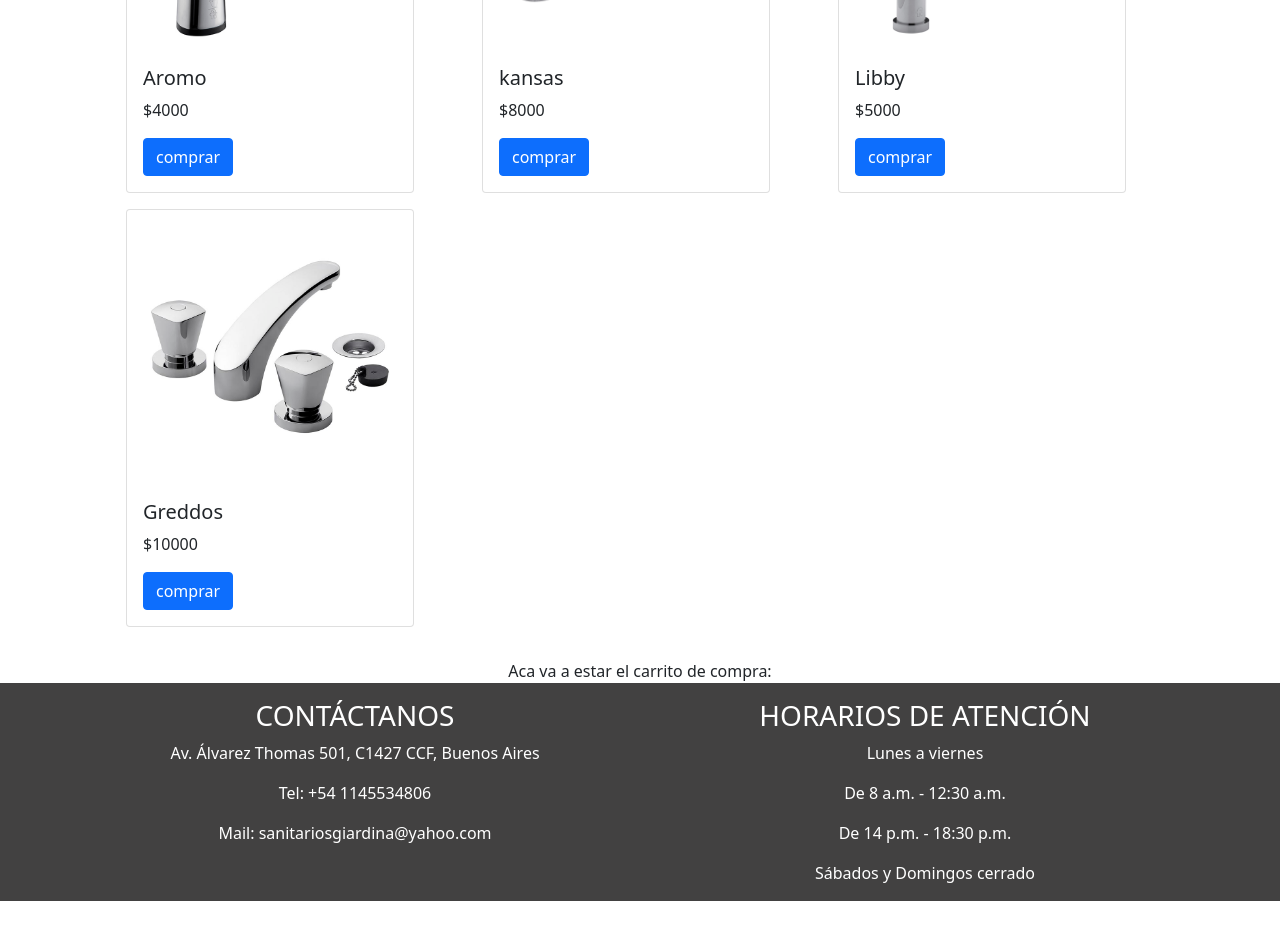
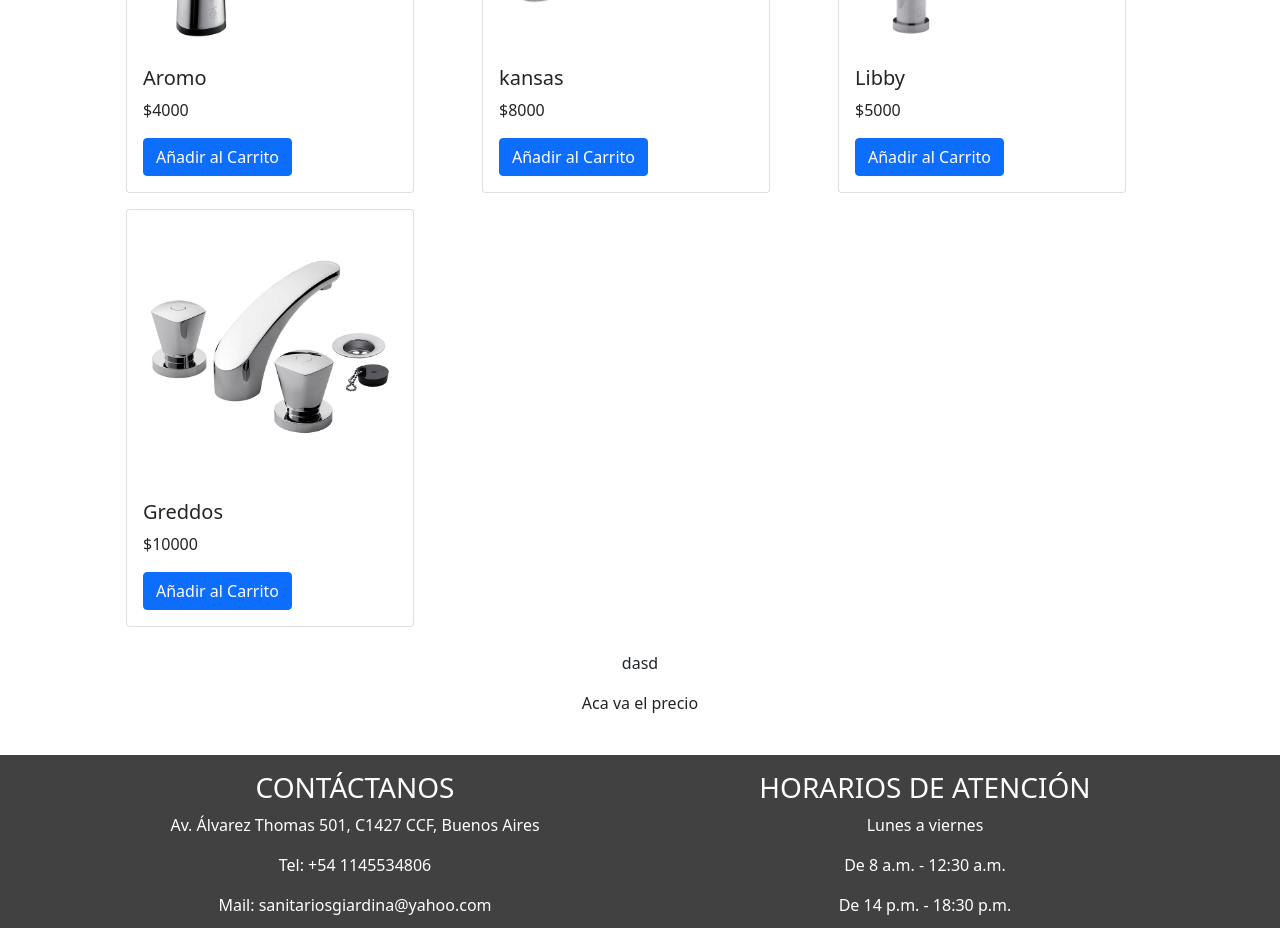
Before and after one commit to iPizza507/SanitariosG, a React (Create React App) app: page /griferia in a window 1280 px wide. Shown: the part 760-1688 px from the top of the page. Before the commit the page ends 1661 px from the top, so only its background shows below. Built offline with nearby package versions, Linux system fonts and the light colour scheme.

Commit message:
Tratando de enviar info por una funcion a otro componente

```diff
--- a/src/App.js
+++ b/src/App.js
@@ -1,9 +1,10 @@
 import { BrowserRouter as Router, Routes, Route } from "react-router-dom";
 
+//header y footer
 import NavBar2 from "./Components/navegacion/NavBar2";
 import Footer from "./Components/Footer/Footer";
-import CarritoDeCompra from "./Components/Carrito/CarritoDeCompra";
 
+//pages
 import Home from "./Components/paginas/Home";
 import Griferia from "./Components/paginas/Griferia";
 import BombasDeAgua from "./Components/paginas/BombasDeAgua";
@@ -32,7 +33,6 @@ function App() {
           <Route path="/registrarse" element={<Register />}></Route>
         </Routes>
       </Router>
-      <CarritoDeCompra />
       <Footer />
     </>
   );
--- a/src/Components/Carrito/CarritoDeCompra.js
+++ b/src/Components/Carrito/CarritoDeCompra.js
@@ -1,9 +1,15 @@
-import React from "react";
+import React, { useState } from "react";
 
-export default function CarritoDeCompra() {
+export default function CarritoDeCompra(props) {
+  const [first, setfirst] = useState(0);
+
   return (
     <div className="container text-center">
-      Aca va a estar el carrito de compra:
+      <div className="mb-3" key={"id"}>
+        <p>{first ? first : ""}</p>
+        <p>dasd</p>
+        <p>Aca va el precio</p>
+      </div>
     </div>
   );
 }
--- a/src/Components/ItemCarta/ItemCarta.js
+++ b/src/Components/ItemCarta/ItemCarta.js
@@ -1,8 +1,13 @@
 import React from "react";
+import CarritoDeCompra from "../Carrito/CarritoDeCompra";
 
 export default function ItemCarta(props) {
   const { datos } = props;
-  console.log(props);
+
+  const sendInfo = (info) => {
+    return <CarritoDeCompra data={info}></CarritoDeCompra>;
+  };
+
   return (
     <div className="col m-2">
       <div className="card">
@@ -17,16 +22,13 @@ export default function ItemCarta(props) {
         <div className="card-body">
           <h5 className="card-title">{datos.nombre}</h5>
           <p className="card-text">{"$" + datos.precio}</p>
-
-          <a
-            href="/src/Components/paginas/Griferia.js"
+          <button
+            type="button"
             className="btn btn-primary"
-            onClick={() =>
-              alert("comprando la griferia con el id: " + datos.id)
-            }
+            onClick={() => sendInfo(datos)}
           >
-            comprar
-          </a>
+            Añadir al Carrito
+          </button>
         </div>
       </div>
     </div>
--- a/src/Components/paginas/Griferia/CartaGriferias.js
+++ b/src/Components/paginas/Griferia/CartaGriferias.js
@@ -4,6 +4,8 @@ import "../../../App.css";
 //componentes
 import ImagenesGriferias from "../../../assets/ImagenesGriferias";
 import ItemCarta from "../../ItemCarta/ItemCarta";
+import CarritoDeCompra from "../../Carrito/CarritoDeCompra";
+
 //libreria
 import { v4 as uuid } from "uuid";
 
@@ -13,6 +15,8 @@ export default function CartaGriferias() {
       {ImagenesGriferias.map((e) => (
         <ItemCarta key={(e.id = uuid())} datos={e} />
       ))}
+
+      <CarritoDeCompra />
     </>
   );
 }
```
Also changed, not shown: 1 other file (tests, documents, lock files or other folders).
